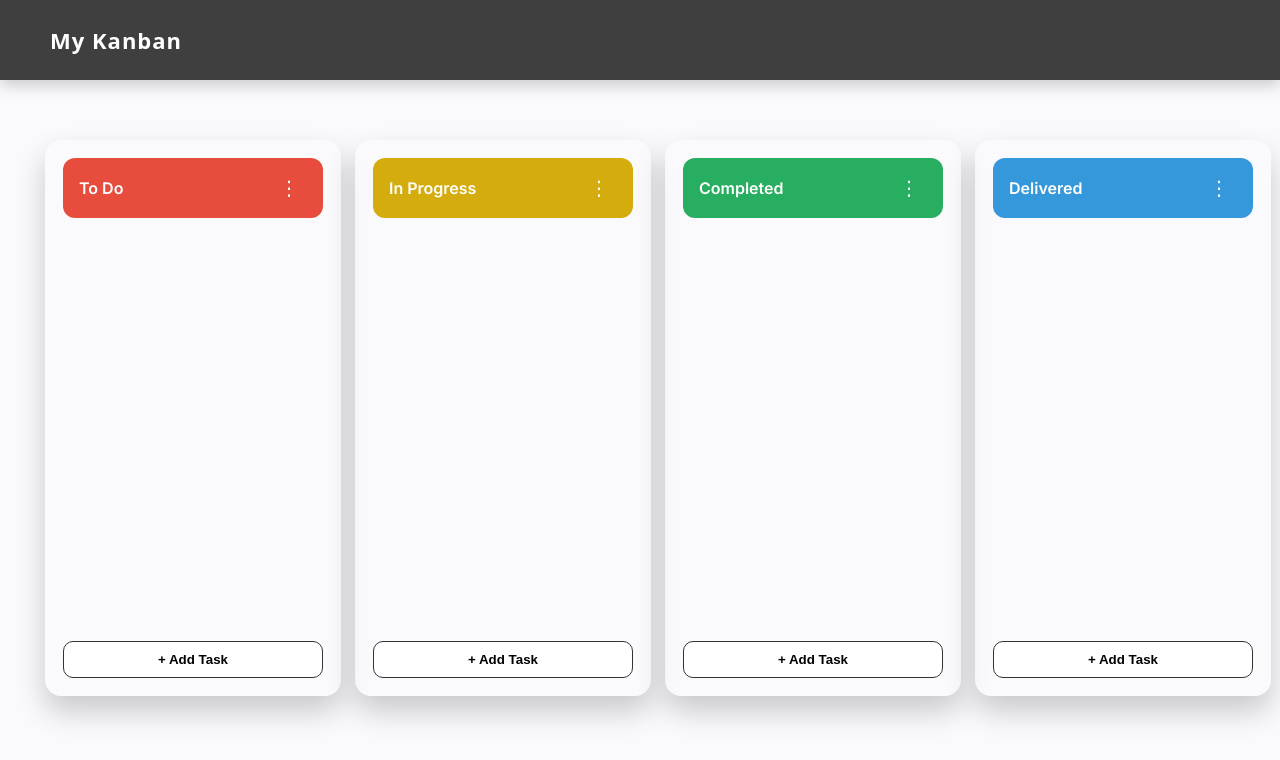
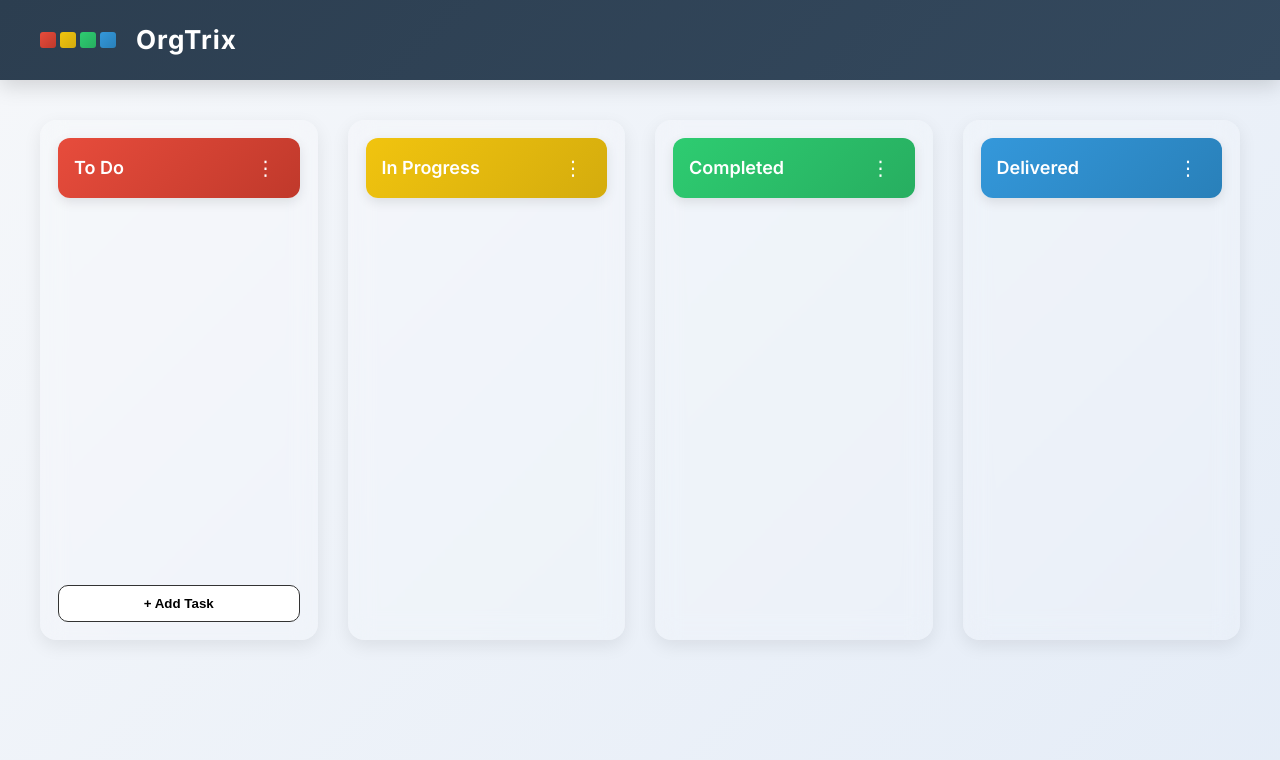
Before and after one commit to ZAM33L/agile-task-manager, an Angular app: page / in a window 1280 px wide. Shown: the top 760 px of the page. Built offline with nearby package versions, Linux system fonts and the light colour scheme.

Commit message:
milestone1 commit(w1-2)

```diff
--- a/src/app/components/board/board.component.css
+++ b/src/app/components/board/board.component.css
@@ -1,3 +1,17 @@
+/* ===================================== */
+/* GLOBAL FIX */
+/* ===================================== */
+
+* {
+  box-sizing: border-box;
+  font-family: "Inter", sans-serif;
+}
+
+body {
+  margin: 0;
+  overflow-x: hidden;
+}
+
 
 
 
@@ -7,86 +21,104 @@
 
 .app-header {
   height: 80px;
-  background: rgba(0, 0, 0, 0.75);
-  backdrop-filter: blur(8px);
+  background: rgba(0, 0, 0, 0.85);
   color: white;
   display: flex;
   align-items: center;
-  padding: 0 50px;
-  box-shadow: 0 5px 15px rgba(0,0,0,0.2);
+  justify-content: flex-start; /* aligns items to left */ /* allows for future buttons/logo */
+  padding: 0 40px;
+
+ background: linear-gradient(135deg, #2c3e50, #34495e);
+
+
+  color: white;
+  box-shadow: 0 6px 20px rgba(0, 0, 0, 0.15);
+
+  font-family: "Inter", sans-serif;
+  position: sticky;
+  top: 0;
+  z-index: 100;
 }
 
 .app-header h1 {
   margin: 0;
-  font-size: 22px;
-  font-weight: 600;
+  font-size: 26px;
+  font-weight: 700;
   letter-spacing: 1px;
-  font-family:system-ui, -apple-system, BlinkMacSystemFont, 'Segoe UI', Roboto, Oxygen, Ubuntu, Cantarell, 'Open Sans', 'Helvetica Neue', sans-serif;
+  color: #ffffff;
+}
+
+.header-icon {
+  display: flex;
+  gap: 4px; /* spacing between blocks */
+  margin-right: 20px
+}
+
+.header-icon .block {
+  width: 16px;
+  height: 16px;
+  border-radius: 3px;
+  display: inline-block;
+}
+
+/* Column colors */
+.header-icon .red {
+  background: linear-gradient(135deg, #e74c3c, #c0392b);
+}
+
+.header-icon .yellow {
+  background: linear-gradient(135deg, #f1c40f, #d4ac0d);
+}
+
+.header-icon .green {
+  background: linear-gradient(135deg, #2ecc71, #27ae60);
+}
+
+.header-icon .blue {
+  background: linear-gradient(135deg, #3498db, #2980b9);
+}
+
+.header-icon .block:hover {
+  transform: scale(1.4) rotate(5deg); /* slight pop + tilt */
+  box-shadow: 0 4px 12px rgba(0,0,0,0.25);
 }
 
 
 /* ===================================== */
-/* ACTION BAR */
+/* BOARD LAYOUT - GRID VERSION */
 /* ===================================== */
 
-.action-bar {
-  display: flex;
-  justify-content: center;
-  gap: 25px;
-  padding: 35px 0;
+.board-layout {
+  display: grid;
+  gap: 30px;
+  padding: 40px;
+  width: 100%;
+  min-height: 100vh;
+  background: linear-gradient(135deg, #f5f7fa, #e4ecf7);
+  grid-auto-rows: 1fr;
 }
 
-/* Primary Button */
-.primary-btn {
-  background: linear-gradient(135deg, #00c853, #00bfa5);
-  color: white;
-  border: none;
-  padding: 12px 28px;
-  border-radius: 12px;
-  font-size: 14px;
-  font-weight: 600;
-  cursor: pointer;
-  transition: all 0.25s ease;
+/* Large Screens → 4 columns */
+@media (min-width: 1200px) {
+  .board-layout {
+    grid-template-columns: repeat(4, 1fr);
+  }
 }
 
-.primary-btn:hover {
-  transform: translateY(-3px);
-  box-shadow: 0 10px 20px rgba(0, 200, 83, 0.4);
+/* Medium Screens → 2 columns */
+@media (min-width: 768px) and (max-width: 1199px) {
+  .board-layout {
+    grid-template-columns: repeat(2, 1fr);
+  }
 }
 
-/* Danger Button */
-.danger-btn {
-  background: linear-gradient(135deg, #ff416c, #ff4b2b);
-  color: white;
-  border: none;
-  padding: 12px 28px;
-  border-radius: 12px;
-  font-size: 14px;
-  font-weight: 600;
-  cursor: pointer;
-  transition: all 0.25s ease;
+/* Small Screens → 1 column */
+@media (max-width: 767px) {
+  .board-layout {
+    grid-template-columns: 1fr;
+    padding: 20px;
+  }
 }
-
-.danger-btn:hover {
-  transform: translateY(-3px);
-  box-shadow: 0 10px 20px rgba(255, 65, 108, 0.4);
-}
-
-
-/* ============================= */
-/* BOARD LAYOUT */
-/* ============================= */
-.board-layout {
-  display: flex;
-  flex-wrap: wrap;              /* allow wrapping */
-  justify-content: center;      /* center columns */
-  align-items: flex-start;
-
-  gap: 50px;                    /* spacing between columns */
-  padding: 60px 40px;
-}
-
-
 
 
 /* ===================================== */
@@ -97,11 +129,13 @@
 .modal-overlay {
   position: fixed;
   inset: 0;
-  background: rgba(0, 0, 0, 0.55);
-  backdrop-filter: blur(6px);
+  background: rgba(0, 0, 0, 0.6);
+
   display: flex;
   justify-content: center;
   align-items: center;
+
+  padding: 20px;
   z-index: 1000;
 }
 
@@ -112,125 +146,75 @@
 
 .modal,
 .modal-box {
-  width: 420px;
+  width: 100%;
+  max-width: 450px;
   background: white;
-  border-radius: 20px;
-  box-shadow: 0 30px 70px rgba(0, 0, 0, 0.3);
-  padding: 30px;
-  animation: fadeInScale 0.25s ease;
+  border-radius: 16px;
+  padding: 25px;
+
+  box-shadow: 0 25px 60px rgba(0, 0, 0, 0.3);
+
+  max-height: 90vh;
+  overflow-y: auto;
 }
 
-/* Smooth animation */
-@keyframes fadeInScale {
-  from {
-    opacity: 0;
-    transform: scale(0.92);
-  }
-  to {
-    opacity: 1;
-    transform: scale(1);
+@media (max-width: 480px) {
+  .modal,
+  .modal-box {
+    max-width: 100%;
+    border-radius: 12px;
   }
 }
 
 
 /* ===================================== */
-/* MODAL TITLE */
-/* ===================================== */
-
-.modal h3,
-.modal-box h3 {
-  margin: 0 0 25px 0;
-  font-size: 20px;
-  font-weight: 600;
-  text-align: center;
-  color: #222;
-}
-
-
-/* ===================================== */
-/* FORM INPUTS */
+/* MODAL FORM STYLING */
 /* ===================================== */
 
 .modal input,
 .modal textarea,
 .modal select {
   width: 100%;
-  padding: 13px 15px;
-  border-radius: 12px;
-  border: 1px solid #e0e0e0;
+  padding: 12px;
+  margin-bottom: 15px;
+  border-radius: 10px;
+  border: 1px solid #ddd;
   font-size: 14px;
-  background: #f7f8fc;
-  transition: all 0.2s ease;
-  box-sizing: border-box;
-  margin-bottom: 15px;
 }
 
 .modal textarea {
-  height: 110px;
+  height: 100px;
   resize: none;
 }
 
-.modal input:focus,
-.modal textarea:focus,
-.modal select:focus {
-  border-color: #667eea;
-  background: white;
-  box-shadow: 0 0 0 3px rgba(102, 126, 234, 0.2);
-  outline: none;
+.modal-actions {
+  display: flex;
+  gap: 10px;
 }
 
-
-/* ===================================== */
-/* MODAL BUTTONS */
-/* ===================================== */
-
-.modal-actions {
-  display: flex;
-  gap: 15px;
-  margin-top: 10px;
+.modal-actions button {
+  flex: 1;
+  padding: 12px;
+  border-radius: 10px;
+  border: none;
+  cursor: pointer;
 }
 
-.modal button,
-.modal-box button {
-  flex: 1;
-  padding: 12px;
-  border-radius: 12px;
-  border: none;
-  font-size: 14px;
-  font-weight: 600;
-  cursor: pointer;
-  transition: all 0.25s ease;
+.modal-actions button:first-child {
+  background: #667eea;
+  color: white;
+
 }
-
-/* Primary inside modal */
-.modal button:first-child {
-  background: linear-gradient(135deg, #667eea, #764ba2);
+.modal-actions button:nth-child(2) {
+  background: #eb2828;
   color: white;
 }
 
-.modal button:first-child:hover {
-  transform: translateY(-2px);
-  box-shadow: 0 12px 25px rgba(102, 126, 234, 0.4);
+.cancel-btn {
+  background: #eee;
 }
 
-/* Cancel Button */
-.cancel-btn {
-  background: #f1f1f1;
-  color: #333;
-}
-
-.cancel-btn:hover {
-  background: #e2e2e2;
-  transform: translateY(-2px);
-}
-
-/* Delete Confirm Button */
-.modal-box .danger-btn {
-  background: linear-gradient(135deg, #ff416c, #ff4b2b);
+.danger-btn {
+  background: #ff4b2b;
   color: white;
 }
-
-.modal-box .danger-btn:hover {
-  transform: translateY(-2px);
-  box-shadow: 0 12px 25px rgba(255, 65, 108, 0.4);
-}
--- a/src/app/components/board/board.component.html
+++ b/src/app/components/board/board.component.html
@@ -1,23 +1,21 @@
 <header class="app-header">
-  <h1>My Kanban</h1>
+  <div class="header-icon">
+    <span class="block red"></span>
+    <span class="block yellow"></span>
+    <span class="block green"></span>
+    <span class="block blue"></span>
+  </div>
+  <h1>OrgTrix</h1>
 </header>
 
 <div class="board-layout" cdkDropListGroup>
 
   @for (column of columns; track column.id) {
-    <app-column
-      [columnId]="column.id"
-      [connectedTo]="connectedColumnIds"
-      [title]="column.title"
-      [tasks]="column.tasks"
-      [color]="column.color"
-      [showAddButton]="true"
-      [showDeleteAll]="true"
-      (addTask)="openAddModal(column.id)"
-      (deleteAll)="openDeleteConfirm(column.id)"
-      (edit)="openEditModal($event)"
-      (delete)="openTaskDeleteConfirm($event)">
-    </app-column>
+  <app-column [columnId]="column.id" [connectedTo]="connectedColumnIds" [title]="column.title" [tasks]="column.tasks"
+    [color]="column.color" [showAddButton]="true" [showDeleteAll]="true" (addTask)="openAddModal(column.id)"
+    (deleteAll)="openDeleteConfirm(column.id)" (edit)="openEditModal($event)" (delete)="openTaskDeleteConfirm($event)"
+    [isMenuOpen]="activeMenuColumnId === column.id" (menuToggle)="toggleMenu(column.id)">
+  </app-column>
   }
 
 </div>
--- a/src/app/components/board/board.component.ts
+++ b/src/app/components/board/board.component.ts
@@ -4,6 +4,8 @@ import { FormsModule } from '@angular/forms';
 import { Task } from '../../models/task.model';
 import { Column } from '../../models/column.model';
 import { ColumnComponent } from '../column/column.component';
+import { HostListener } from '@angular/core';
+
 
 @Component({
   selector: 'app-board',
@@ -163,7 +165,19 @@ export class BoardComponent {
     this.closeDeleteConfirm();
   }
   get connectedColumnIds(): string[] {
-  return this.columns.map(c => c.id);
+    return this.columns.map(c => c.id);
+  }
+
+  activeMenuColumnId: string | null = null;
+
+  toggleMenu(columnId: string) {
+    this.activeMenuColumnId =
+      this.activeMenuColumnId === columnId ? null : columnId;
+  }
+
+  @HostListener('document:click')
+closeMenus() {
+  this.activeMenuColumnId = null;
 }
 
 }
--- a/src/app/components/column/column.component.css
+++ b/src/app/components/column/column.component.css
@@ -1,41 +1,123 @@
+/* ===================================== */
+/* HOST SETTINGS */
+/* ===================================== */
+
 :host {
   display: block;
-  flex: 0 0 260px;   /* fixed width */
-  max-width: 260px;  /* prevent stretching */
+  width: 100%;
 }
 
 
-/* Column container */
+/* ===================================== */
+/* COLUMN CONTAINER */
+/* ===================================== */
+
 .column {
   width: 100%;
   background: rgba(255, 255, 255, 0.15);
   backdrop-filter: blur(12px);
   border-radius: 16px;
   padding: 18px;
+  /* FIXED MAX HEIGHT OR FLEXIBLE HEIGHT */
+  box-shadow: 0 6px 18px rgba(0, 0, 0, 0.08);
+  transition: transform 0.2s ease;
+
+  display: flex;
+  flex-direction: column;
+
+  /* make column scrollable internally */
+  max-height: 520px;  /* or any height you prefer */
   min-height: 520px;
-  box-shadow: 0 15px 30px rgba(0,0,0,0.2);
-  transition: 0.3s ease;
+  overflow: hidden;   /* prevent column overflow itself */
 }
 
 .column:hover {
-  transform: translateY(-6px);
+  transform: translateY(-4px);
+}
+
+
+/* ===================================== */
+/* HEADER */
+/* ===================================== */
+
+.column-header {
+  padding: 14px 16px;
+  border-radius: 12px;
+  display: flex;
+  justify-content: space-between;
+  align-items: center;
+  font-weight: 600;
+  color: white;
+  box-shadow: 0 4px 12px rgba(0,0,0,0.1);
+}
+
+.column-header h2 {
+  margin: 0;
+  font-size: 18px;
+  font-weight: 600;
+}
+
+
+/* ===================================== */
+/* COLORS */
+/* ===================================== */
+
+.red {
+  background: linear-gradient(135deg, #e74c3c, #c0392b); /* red shades */
+}
+
+.yellow {
+  background: linear-gradient(135deg, #f1c40f, #d4ac0d); /* yellow/golden shades */
+}
+
+.green {
+  background: linear-gradient(135deg, #2ecc71, #27ae60); /* green shades */
+}
+
+.blue {
+  background: linear-gradient(135deg, #3498db, #2980b9); /* blue shades */
+}
+
+
+/* ===================================== */
+/* TASK LIST */
+/* ===================================== */
+
+.task-list {
+  flex: 1 1 auto;
+  display: flex;
+  flex-direction: column;
+  gap: 15px;
+
+  /* make scrollable */
+  overflow-y: auto;
+  padding-right: 5px; /* for scrollbar spacing */
+  margin-top: 12px;
+}
+
+.task-list::-webkit-scrollbar {
+  width: 6px;
+}
+
+.task-list::-webkit-scrollbar-thumb {
+  background-color: rgba(0,0,0,0.2);
+  border-radius: 3px;
 }
 
 
 
-.column {
-  display: flex;
-  flex-direction: column;
-}
+/* ===================================== */
+/* ADD TASK BUTTON */
+/* ===================================== */
 
 .add-task-btn {
-  margin-top: auto;   /* pushes button to bottom */
+  margin-top: 10px;
   padding: 10px;
   border-radius: 10px;
   border: 1px solid #333;
   cursor: pointer;
   font-weight: 600;
-  background:white;
+  background: white;
   color: black;
   transition: 0.2s ease;
 }
@@ -47,45 +129,9 @@
 }
 
 
-.column-header {
-  padding: 14px 16px;
-  border-radius: 12px;
-  display: flex;
-  justify-content: space-between;
-  align-items: center;
-  font-weight: 600;
-  color: white;
-}
-
-.column-header h2 {
-  margin: 0;
-  font-size: 16px;
-  font-weight: 600;
-}
-
-
-/* COLORS */
-.red {
-  background-color: #e74c3c;
-}
-
-.yellow {
-  background-color: #d4ac0d;
-}
-
-.green {
-  background-color: #27ae60;
-}
-
-.blue {
-  background-color: #3498db;
-}
-
-
-.column-title {
-  margin: 0;
-  flex: 1;
-}
+/* ===================================== */
+/* DROPDOWN */
+/* ===================================== */
 
 .menu-container {
   position: relative;
@@ -105,18 +151,29 @@
   top: 35px;
   right: 0;
   background: white;
-  padding: 8px 12px;
-  border-radius: 20px; /* makes it pill-shaped */
+  padding: 8px;
+  border-radius: 12px;
   box-shadow: 0 8px 20px rgba(0,0,0,0.15);
-  z-index: 10;
-  white-space: nowrap; /* prevents text wrapping */
+  z-index: 100;
+  min-width: 160px;
+
+  display: flex;
+  flex-direction: column;   /* STACK ITEMS VERTICALLY */
 }
 
+
 .dropdown button {
+  width: 100%;
+  padding: 8px 10px;
+  border: none;
   background: none;
-  border: none;
+  text-align: left;
   cursor: pointer;
   font-size: 14px;
+}
+
+.dropdown button:hover {
+  background: #f5f5f5;
 }
 
 
@@ -124,25 +181,20 @@
   background: #f5f5f5;
 }
 
-.task-list {
-  min-height: 50px;
-  display: flex;
-  flex-direction: column;
-  gap: 15px;
-}
 
-/* Drag preview */
+/* ===================================== */
+/* DRAG STYLES */
+/* ===================================== */
+
 .cdk-drag-preview {
-  box-shadow: 0 15px 40px rgba(0,0,0,0.25);
+  box-shadow: 0 10px 25px rgba(0,0,0,0.2);
   border-radius: 12px;
 }
 
-/* Placeholder space */
 .cdk-drag-placeholder {
   opacity: 0.4;
 }
 
-/* Smooth animation */
 .cdk-drag-animating {
   transition: transform 0.2s ease;
 }
--- a/src/app/components/column/column.component.html
+++ b/src/app/components/column/column.component.html
@@ -2,34 +2,54 @@
   <div class="column-header" [ngClass]="color">
     <h2 class="column-title">{{ title }}</h2>
 
+    @if (showDeleteAll || columnId !== 'todo') {
+      <div class="menu-container">
+        <button class="menu-btn" (click)="toggleMenu($event)">⋮</button>
+
+
+        @if (isMenuOpen) {
+          <div class="dropdown">
+
+            @if (columnId !== 'todo') {
+              <button (click)="onAddTask(); toggleMenu($event)">
+                Add Task
+              </button>
+            }
+
             @if (showDeleteAll) {
-    <div class="menu-container">
-      <button class="menu-btn" (click)="toggleMenu()">⋮</button>
+              <button (click)="onDeleteAll(); toggleMenu($event)">
+                Delete All Tasks
+              </button>
+            }
 
-      @if (menuOpen) {
-      <div class="dropdown">
-        <button (click)="onDeleteAll()">Delete All Tasks</button>
           </div>
         }
       </div>
     }
   </div>
 
-  <div cdkDropList [id]="columnId" [cdkDropListData]="tasks" [cdkDropListConnectedTo]="connectedTo" class="task-list"
-    (cdkDropListDropped)="drop($event)">
-
-
+  <!-- TASK LIST -->
+  <div
+    cdkDropList
+    [id]="columnId"
+    [cdkDropListData]="tasks"
+    [cdkDropListConnectedTo]="connectedTo"
+    class="task-list"
+    (cdkDropListDropped)="drop($event)"
+  >
     @for (task of tasks; track task.id) {
       <div cdkDrag>
-      <app-task [task]="task" (edit)="onEdit($event)" (delete)="onDelete($event)">
+        <app-task
+          [task]="task"
+          (edit)="onEdit($event)"
+          (delete)="onDelete($event)"
+        >
         </app-task>
       </div>
     }
-
   </div>
 
-
-  @if (showAddButton) {
+  @if (showAddButton && columnId === 'todo') {
     <button class="add-task-btn" (click)="onAddTask()">
       + Add Task
     </button>
--- a/src/app/components/column/column.component.ts
+++ b/src/app/components/column/column.component.ts
@@ -8,7 +8,6 @@ import {
   moveItemInArray,
   transferArrayItem
 } from '@angular/cdk/drag-drop';
-
 
 
 @Component({
@@ -27,20 +26,36 @@ export class ColumnComponent {
   @Input() showAddButton = false;
   @Input() showDeleteAll = false;
 
+  @Input() columnId!: string;
+  @Input() connectedTo: string[] = [];
+
+  /* 🔥 Controlled by Parent */
+  @Input() isMenuOpen = false;
+  @Output() menuToggle = new EventEmitter<string>();
+
   @Output() edit = new EventEmitter<Task>();
   @Output() delete = new EventEmitter<{ taskId: number; columnId: string }>();
-
   @Output() addTask = new EventEmitter<void>();
   @Output() deleteAll = new EventEmitter<void>();
   @Output() taskMoved = new EventEmitter<void>();
 
+  /* ========================= */
+  /* MENU */
+  /* ========================= */
+
+  toggleMenu(event: MouseEvent) {
+  event.stopPropagation();
+  this.menuToggle.emit();
+}
+
+
+  /* ========================= */
+  /* TASK ACTIONS */
+  /* ========================= */
+
   onEdit(task: Task) {
     this.edit.emit(task);
   }
-
-  @Input() columnId!: string;   // <-- add this input
-  @Input() connectedTo:string[] = []
-
 
   onDelete(taskId: number) {
     this.delete.emit({
@@ -49,32 +64,26 @@ export class ColumnComponent {
     });
   }
 
-
-
   onAddTask() {
     this.addTask.emit();
   }
 
-  menuOpen = false;
-
-  toggleMenu() {
-    this.menuOpen = !this.menuOpen;
+  onDeleteAll() {
+    this.deleteAll.emit();
   }
 
-  onDeleteAll() {
-    this.deleteAll.emit()
-    this.menuOpen = false;
-  }
+  /* ========================= */
+  /* DRAG DROP */
+  /* ========================= */
 
-  drop(event: CdkDragDrop<Task[]>){
-    if(event.previousContainer === event.container){
+  drop(event: CdkDragDrop<Task[]>) {
+    if (event.previousContainer === event.container) {
       moveItemInArray(
         event.container.data,
         event.previousIndex,
         event.currentIndex
       );
-    }
-    else{
+    } else {
       transferArrayItem(
         event.previousContainer.data,
         event.container.data,
@@ -82,6 +91,7 @@ export class ColumnComponent {
         event.currentIndex
       );
     }
-    this.taskMoved.emit()
+
+    this.taskMoved.emit();
   }
 }
--- a/src/styles.css
+++ b/src/styles.css
@@ -1,6 +1,15 @@
+html,
 body {
+    height: 100%;
+    margin: 0;
+}
+
+body {
+    display: flex;
+    flex-direction: column;
     font-family: "Inter", sans-serif;
-    font-optical-sizing: auto;
-    font-weight: <weight>;
-    font-style: normal;
 }
+
+* {
+  box-sizing: border-box;
+}
```
Also changed, not shown: src/app/components/task/task.component.css (+11 -10 lines). Lines whose indentation alone changed are shown as unchanged.
